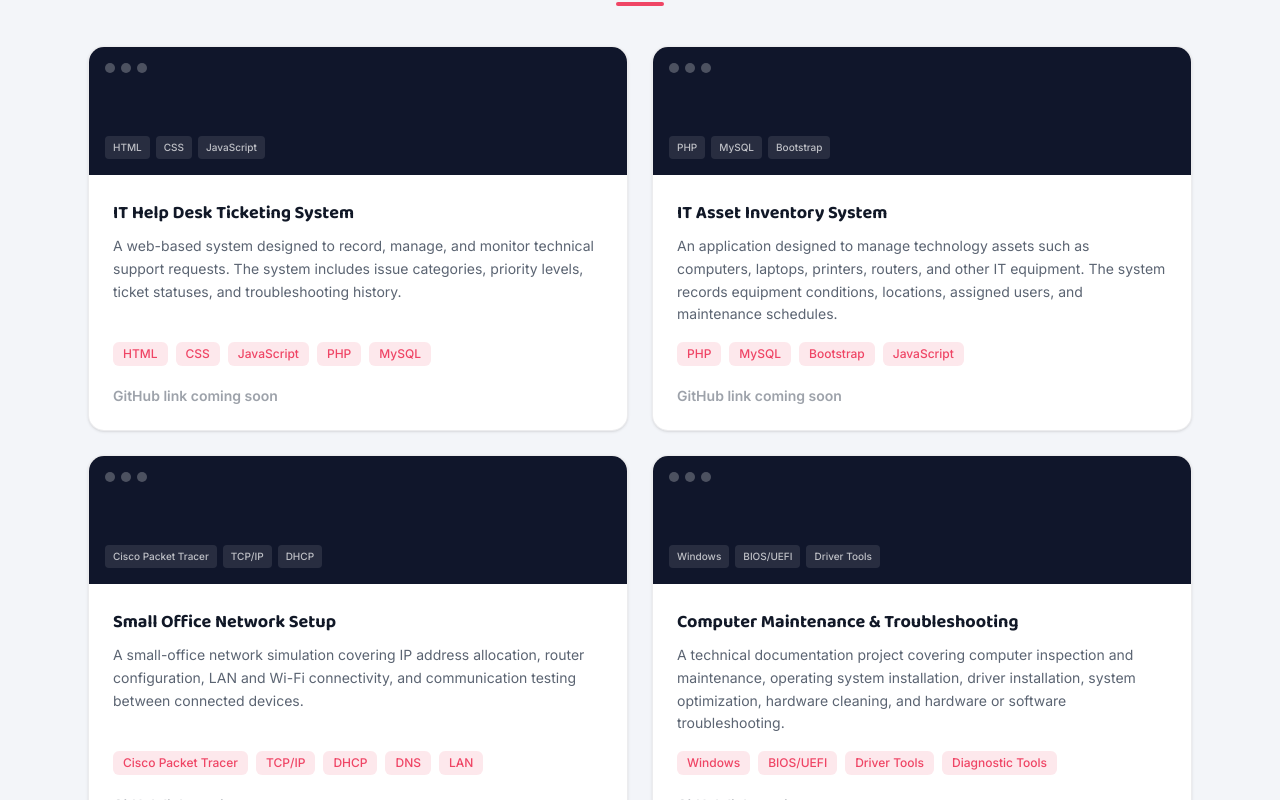
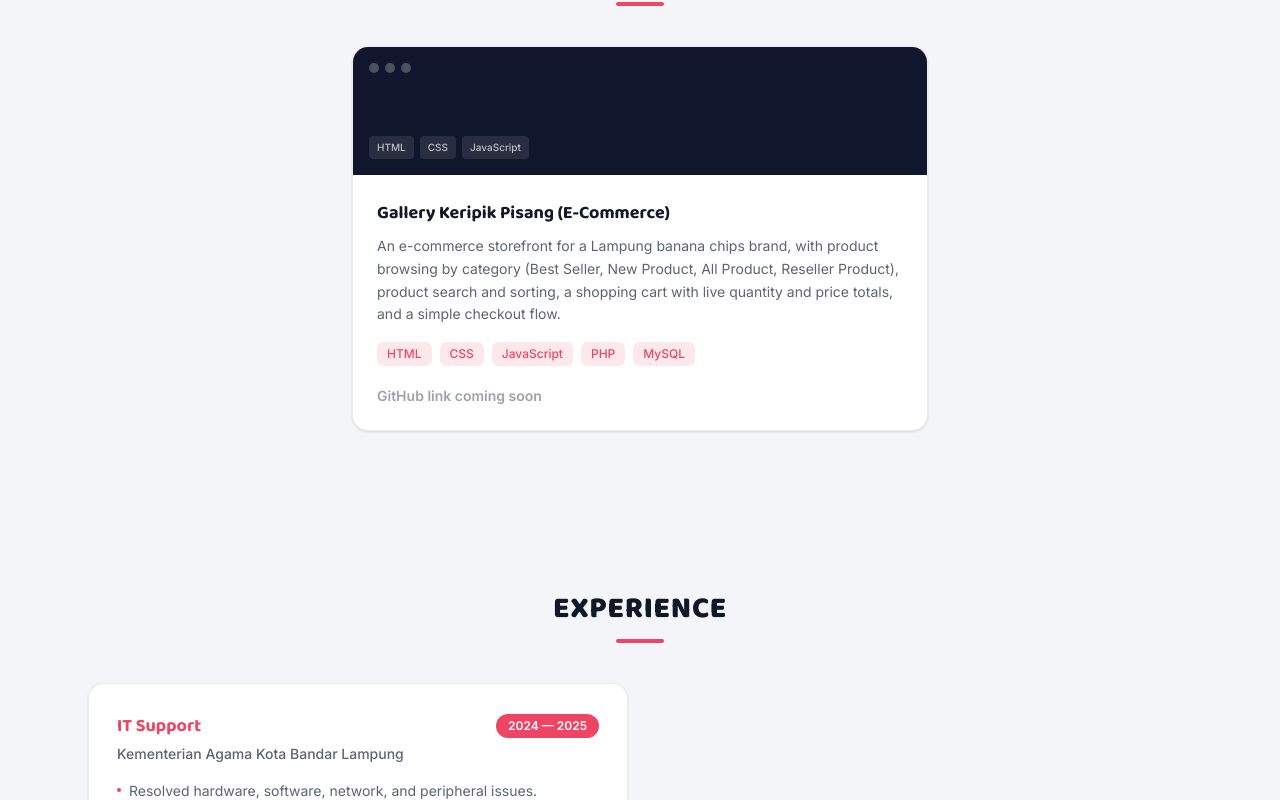
Before and after one commit to ahmdchikal/Portfolio_dicky, a Next.js app: page / in a window 1280 px wide. Shown: the part 1840-2640 px from the top of the page. Built offline with nearby package versions, Linux system fonts and the light colour scheme.

Commit message:
Replace projects with Gallery Keripik Pisang e-commerce site
Removes the four placeholder IT projects and keeps only the real
e-commerce project, and centers the single project card instead of
leaving empty grid space.

```diff
--- a/src/components/Projects.tsx
+++ b/src/components/Projects.tsx
@@ -10,7 +10,11 @@ export default function Projects() {
           <SectionHeading>Projects</SectionHeading>
         </Reveal>
 
-        <div className="mt-10 grid gap-6 text-left sm:grid-cols-2">
+        <div
+          className={`mt-10 grid gap-6 text-left ${
+            projects.length === 1 ? "mx-auto max-w-xl" : "sm:grid-cols-2"
+          }`}
+        >
           {projects.map((project, i) => (
             <Reveal key={project.title} delay={i * 100}>
               <div className="card group flex h-full flex-col overflow-hidden rounded-2xl shadow-sm transition-transform hover:-translate-y-1">
--- a/src/data/portfolio.ts
+++ b/src/data/portfolio.ts
@@ -78,28 +78,10 @@ export type Project = {
 
 export const projects: Project[] = [
   {
-    title: "IT Help Desk Ticketing System",
+    title: "Gallery Keripik Pisang (E-Commerce)",
     description:
-      "A web-based system designed to record, manage, and monitor technical support requests. The system includes issue categories, priority levels, ticket statuses, and troubleshooting history.",
+      "An e-commerce storefront for a Lampung banana chips brand, with product browsing by category (Best Seller, New Product, All Product, Reseller Product), product search and sorting, a shopping cart with live quantity and price totals, and a simple checkout flow.",
     tech: ["HTML", "CSS", "JavaScript", "PHP", "MySQL"],
-  },
-  {
-    title: "IT Asset Inventory System",
-    description:
-      "An application designed to manage technology assets such as computers, laptops, printers, routers, and other IT equipment. The system records equipment conditions, locations, assigned users, and maintenance schedules.",
-    tech: ["PHP", "MySQL", "Bootstrap", "JavaScript"],
-  },
-  {
-    title: "Small Office Network Setup",
-    description:
-      "A small-office network simulation covering IP address allocation, router configuration, LAN and Wi-Fi connectivity, and communication testing between connected devices.",
-    tech: ["Cisco Packet Tracer", "TCP/IP", "DHCP", "DNS", "LAN"],
-  },
-  {
-    title: "Computer Maintenance & Troubleshooting",
-    description:
-      "A technical documentation project covering computer inspection and maintenance, operating system installation, driver installation, system optimization, hardware cleaning, and hardware or software troubleshooting.",
-    tech: ["Windows", "BIOS/UEFI", "Driver Tools", "Diagnostic Tools"],
   },
 ];
 
```
